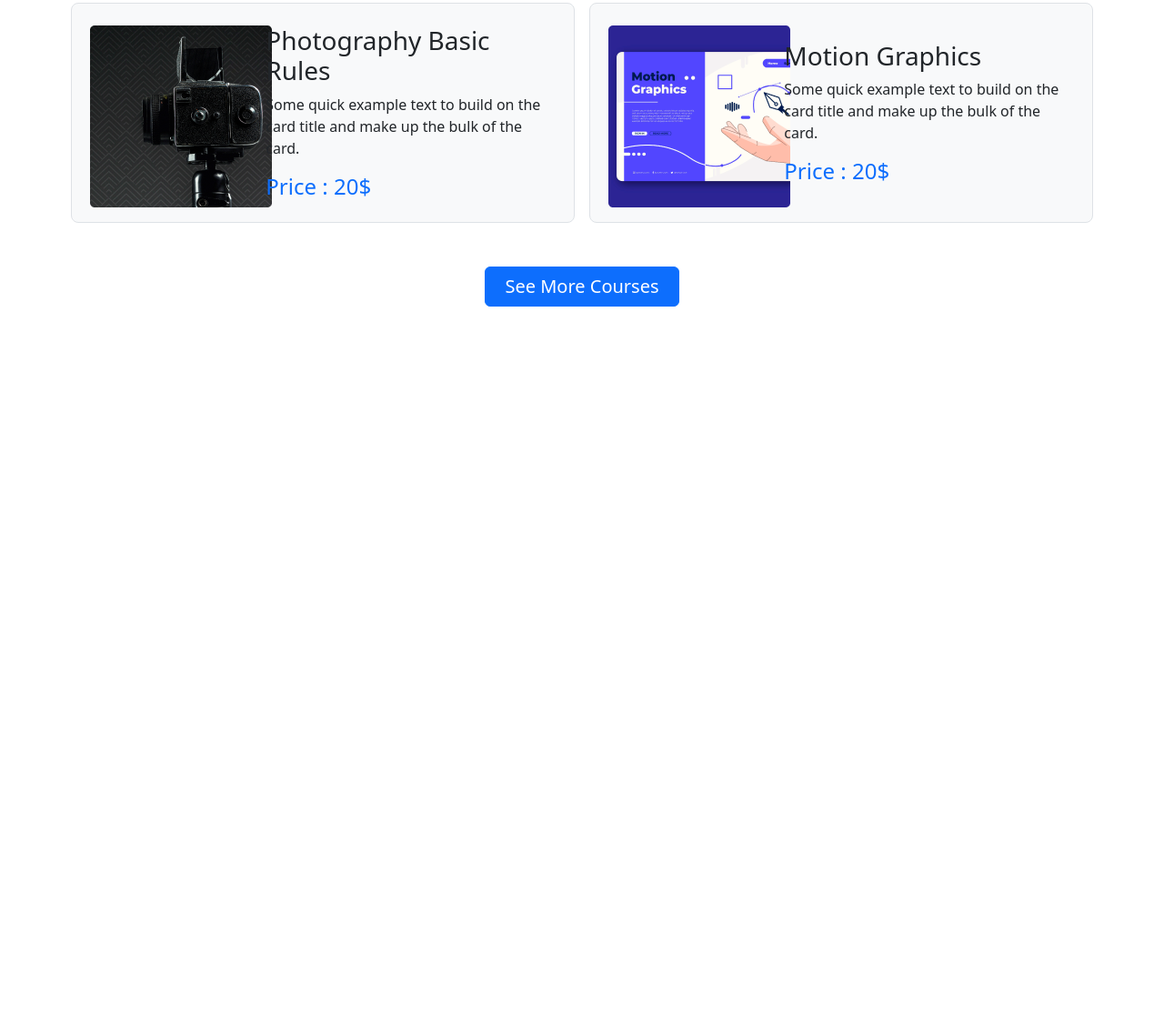
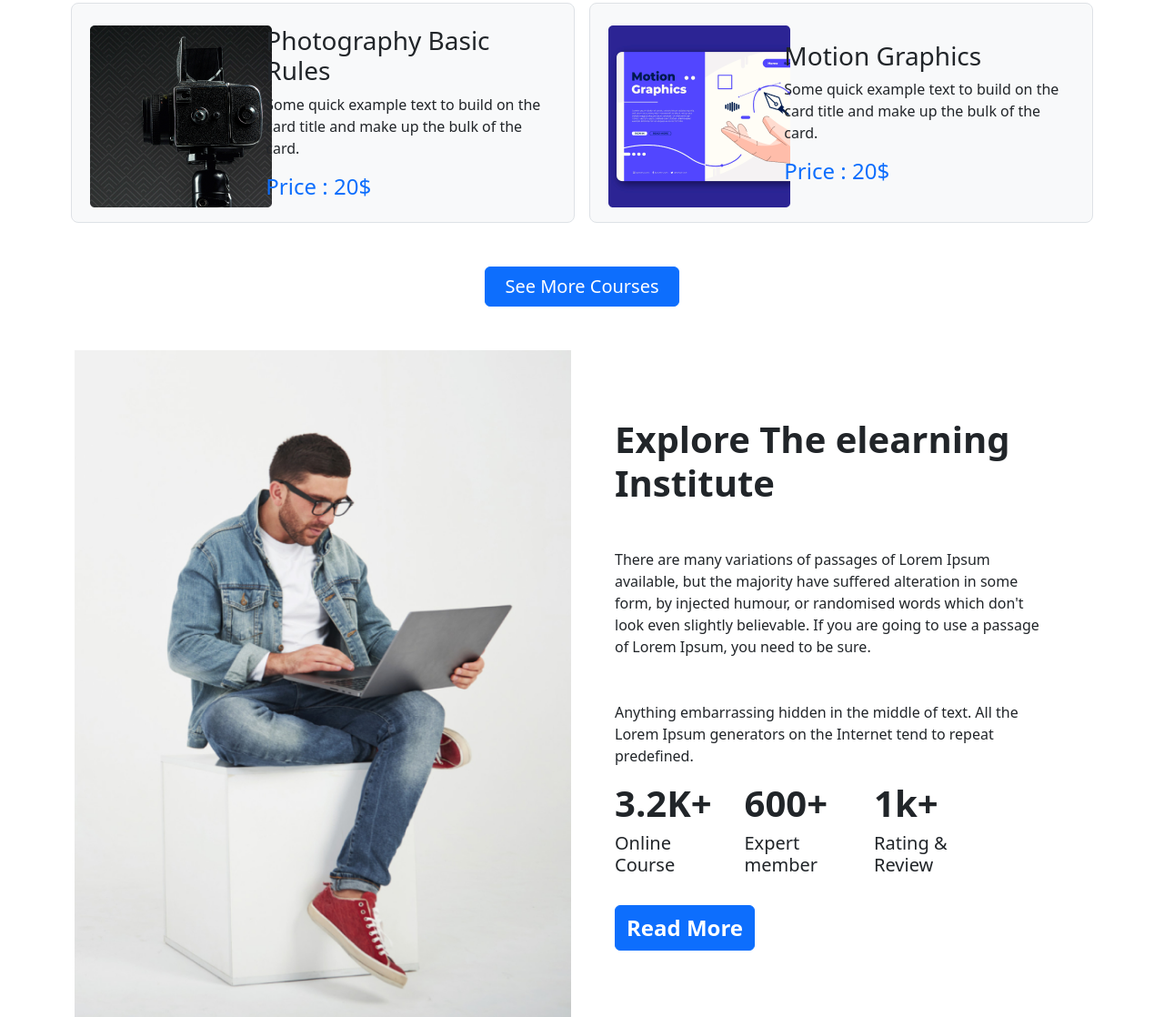
Before and after one commit to smitaroy1/edtech-website2, a plain HTML site: page index.html in a window 1280 px wide. Shown: the part 1233-2351 px from the top of the page at 91% size. Before the commit the page ends 1570 px from the top, so only its background shows below. Drawn offline with nearby package versions, Linux system fonts and the light colour scheme.

Commit message:
fourth commit

```diff
--- a/index.html
+++ b/index.html
@@ -219,3 +219,53 @@
             </div>
          </section>
          <!--categories end-->
+         <!--Explore start-->
+    <div id="carouselExampleSlidesOnly" class="container carousel slide" data-bs-ride="carousel">
+        <div class="carousel-inner mt-5">
+          <div class="carousel-item active rounded panda-bg-info Explorebg">
+
+                <div class="row d-flex align-items-center justify-content-center">
+                <div class="col-6">
+                    <img src="images/working.png" class="d-block w-100" alt="...">
+                </div>
+                <div class="col-6  bd-highlight">
+                    <h1 class="fw-bold ms-4 me-5 mb-5">Explore The elearning
+                        Institute</h1>
+                        <p class="ms-4 me-5 fw-light">There are many variations of passages of Lorem Ipsum available, but the
+                            majority have suffered alteration in some form, by injected humour, or
+                            randomised words which don't look even slightly believable. If you are going
+                            to use a passage of Lorem Ipsum, you need to be sure.
+                            <br/>
+                            <br/>
+                            <br/>
+
+                            Anything embarrassing hidden in the middle of text. All the Lorem Ipsum
+                            generators on the Internet tend to repeat predefined.</p>
+
+                        <div class="row">
+                          <div class="col-3 ms-4">
+                            <h1 class="fw-bold">3.2K+</h1>
+                            <h5 class="fw-light">Online Course</h5>
+                          </div>
+                          <div class="col-3">
+                            <h1 class="fw-bold">600+</h1>
+                            <h5 class="fw-light">Expert member</h5>
+                          </div>
+                          <div class="col-3">
+                            <h1 class="fw-bold">1k+</h1>
+                            <h5 class="fw-light">Rating & Review</h5>
+                          </div>
+                        </div>
+                        <button class="btn btn-primary mt-4 ms-4 fs-4 fw-bold">Read More</button>
+                </div>
+
+                </div>
+
+
+
+          </div>
+
+
+
+
+   </main>
```
